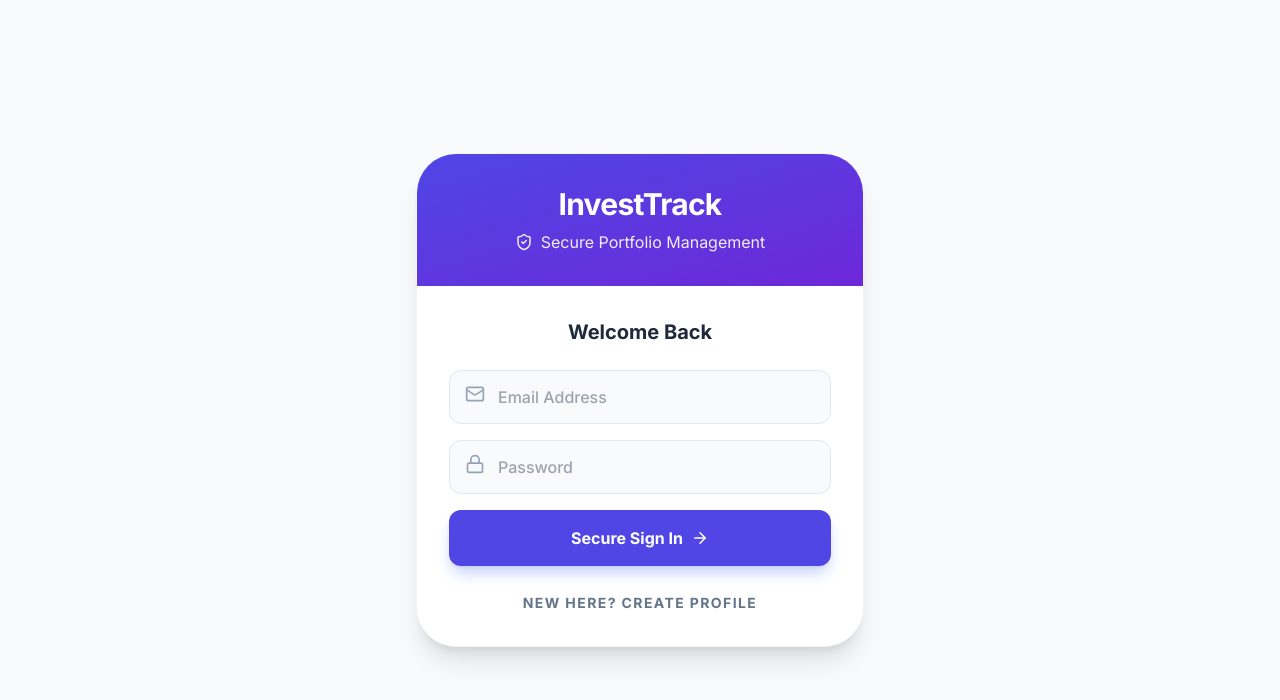
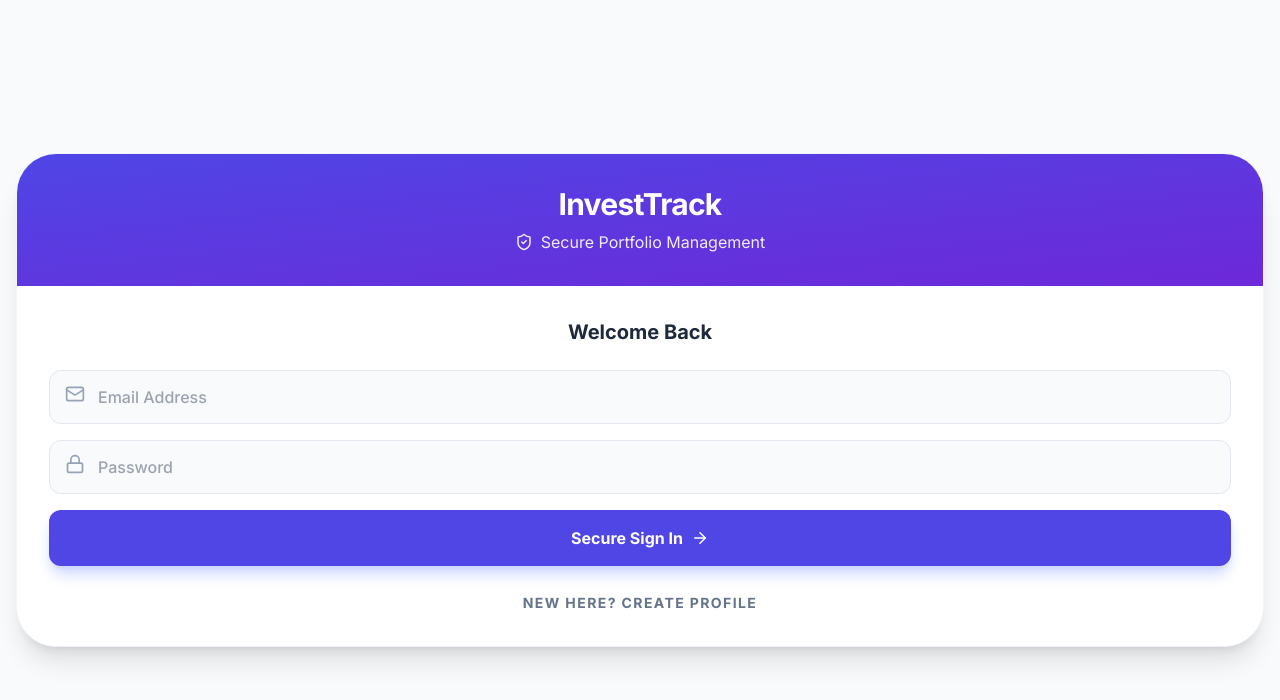
Before and after one commit to khanwaqas0016-sys/Investtrack, a React (Vite) app: page / in a window 1280 px wide. Shown: the top 700 px of the page. Built offline with nearby package versions, Linux system fonts and the light colour scheme; no server answers.

Commit message:
fix(Login): Correct max-width for login form
The `max-md` class was incorrectly applied to the login form's container, limiting its maximum width. This commit corrects it to `max-w-md` to ensure the form displays correctly across different screen sizes.

```diff
--- a/components/Login.tsx
+++ b/components/Login.tsx
@@ -77,7 +77,7 @@ const Login: React.FC<LoginProps> = ({ onLoginSuccess }) => {
 
   return (
     <div className="min-h-screen bg-slate-50 flex items-center justify-center p-4">
-      <div className="bg-white rounded-[2.5rem] shadow-xl w-full max-w-md overflow-hidden animate-fade-in border border-slate-100">
+      <div className="bg-white rounded-[2.5rem] shadow-xl w-full max-md overflow-hidden animate-fade-in border border-slate-100">
         <div className="bg-gradient-to-br from-indigo-600 to-violet-700 p-8 text-white text-center">
           <h1 className="text-3xl font-extrabold tracking-tight mb-2">InvestTrack</h1>
           <p className="opacity-90 flex items-center justify-center gap-2">
```
